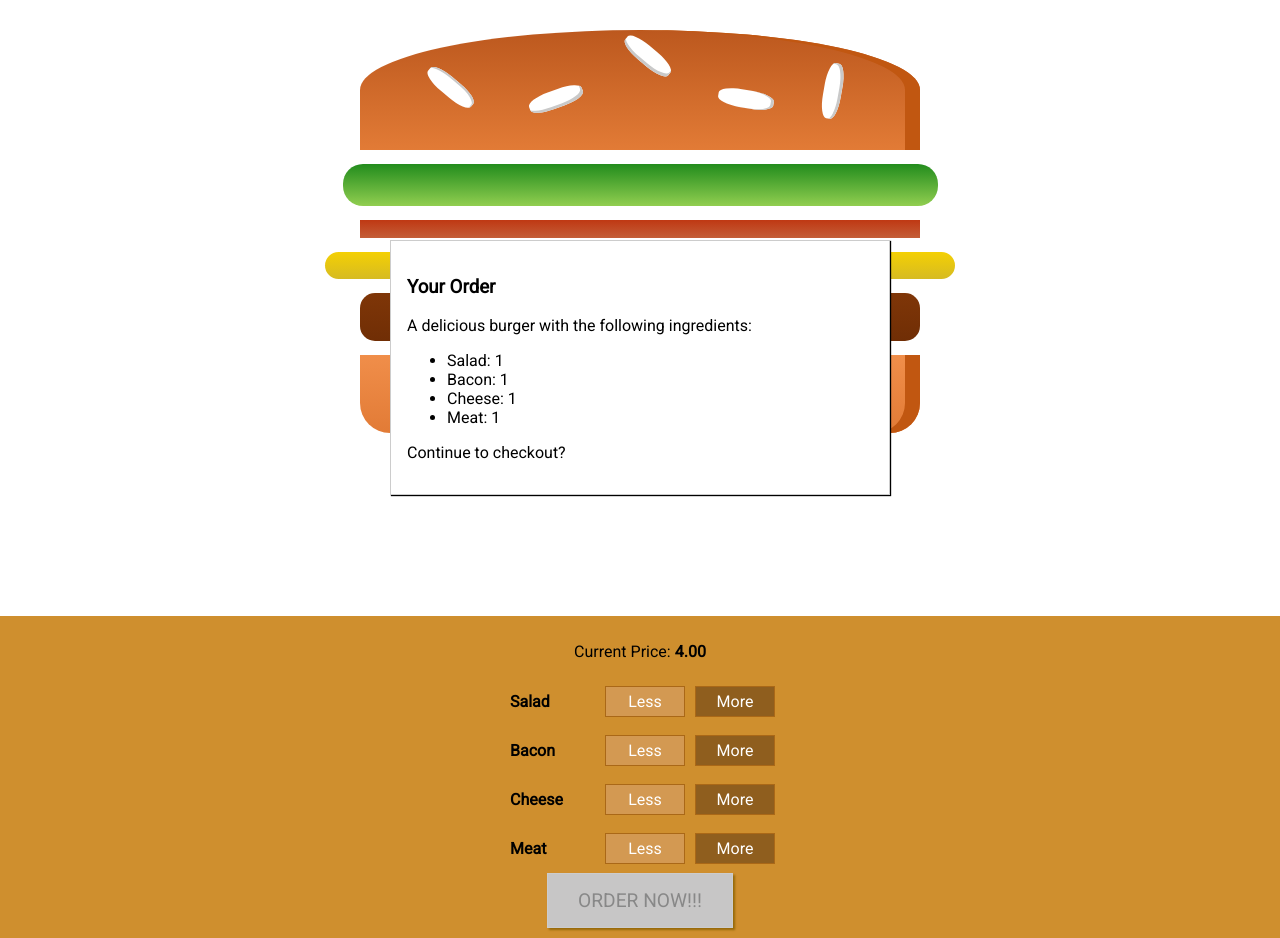
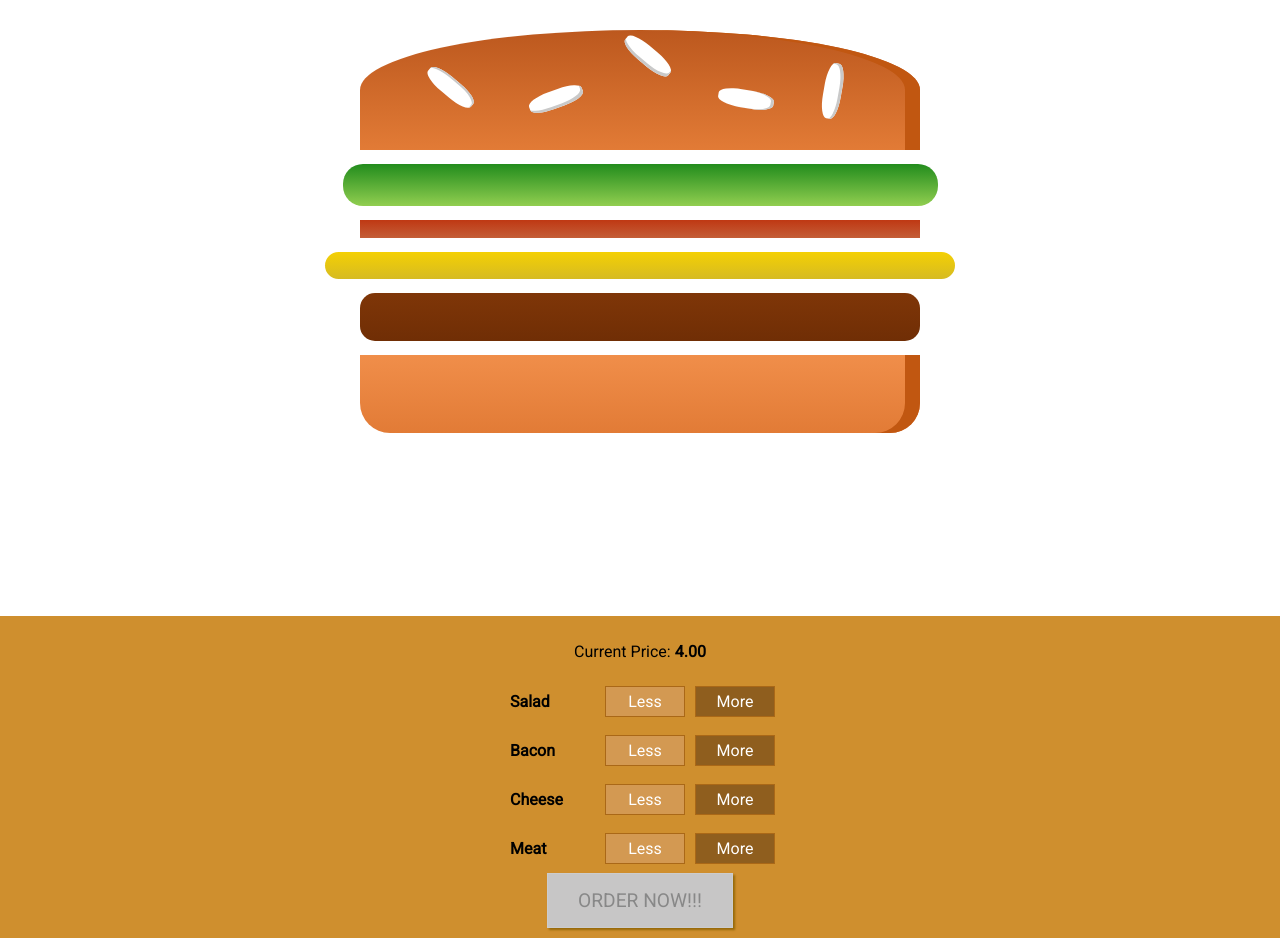
Before and after one commit to faustoazzaretti/burger-builder, a React app: page / in a window 1280 px wide. Built offline with nearby package versions, Linux system fonts and the light colour scheme.

Commit message:
Showing & Hiding the Modal (with Animation!)

```diff
--- a/src/components/Burger/BuildControls/BuildControls.js
+++ b/src/components/Burger/BuildControls/BuildControls.js
@@ -26,6 +26,7 @@ const buildControls = (props) => (
         <button
             className="OrderButton"
             disabled={!props.purchase}
+            onClick={props.ordered}
         >ORDER NOW!!!</button>
     </div>
 );
--- a/src/components/UI/Modal/Modal.js
+++ b/src/components/UI/Modal/Modal.js
@@ -2,7 +2,14 @@ import './Modal.css';
 import React from 'react';
 
 const modal = (props) => (
-    <div className="Modal">
+    <div
+        className="Modal"
+        style={{
+            transform: props.show ? 'translateY(0)' : 'translateY(-100vh)',
+            opacity: props.show ? '1' : '0'
+        }}
+    >
+
         {props.children}
     </div>
 );
--- a/src/containers/BurgerBuilder/BurgerBuilder.js
+++ b/src/containers/BurgerBuilder/BurgerBuilder.js
@@ -24,7 +24,8 @@ class BurgerBuilder extends Component {
             meat: 1
         },
         totalPrice: 4,
-        purchaseable: false
+        purchaseable: false,
+        purchasing: false
     }
 
     updatePurchase(ingredients) {
@@ -71,6 +72,10 @@ class BurgerBuilder extends Component {
         this.updatePurchase(updatedIngredients);
     }
 
+    purchaseHandler = () => {
+        this.setState({ purchasing: true })
+    }
+
     render() {
         const disabledInfo = {
             ...this.state.ingredients
@@ -80,7 +85,7 @@ class BurgerBuilder extends Component {
         }
         return (
             <Aux>
-                <Modal>
+                <Modal show={this.state.purchasing}>
                     <OrderSummary
                         ingredients={this.state.ingredients}
                     />
@@ -92,8 +97,9 @@ class BurgerBuilder extends Component {
                     disabled={disabledInfo}
                     purchase={this.state.purchaseable}
                     price={this.state.totalPrice}
+                    ordered={this.purchaseHandler}
                 />
-            </Aux>
+            </Aux >
         );
     }
 }
```
